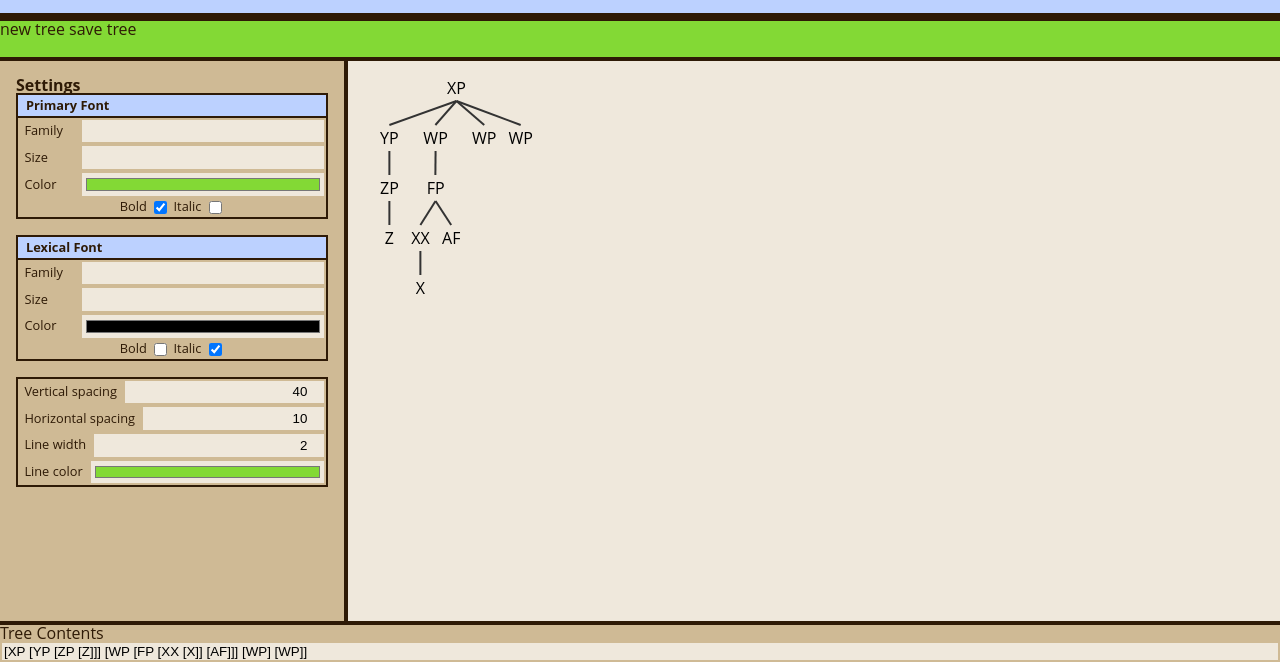
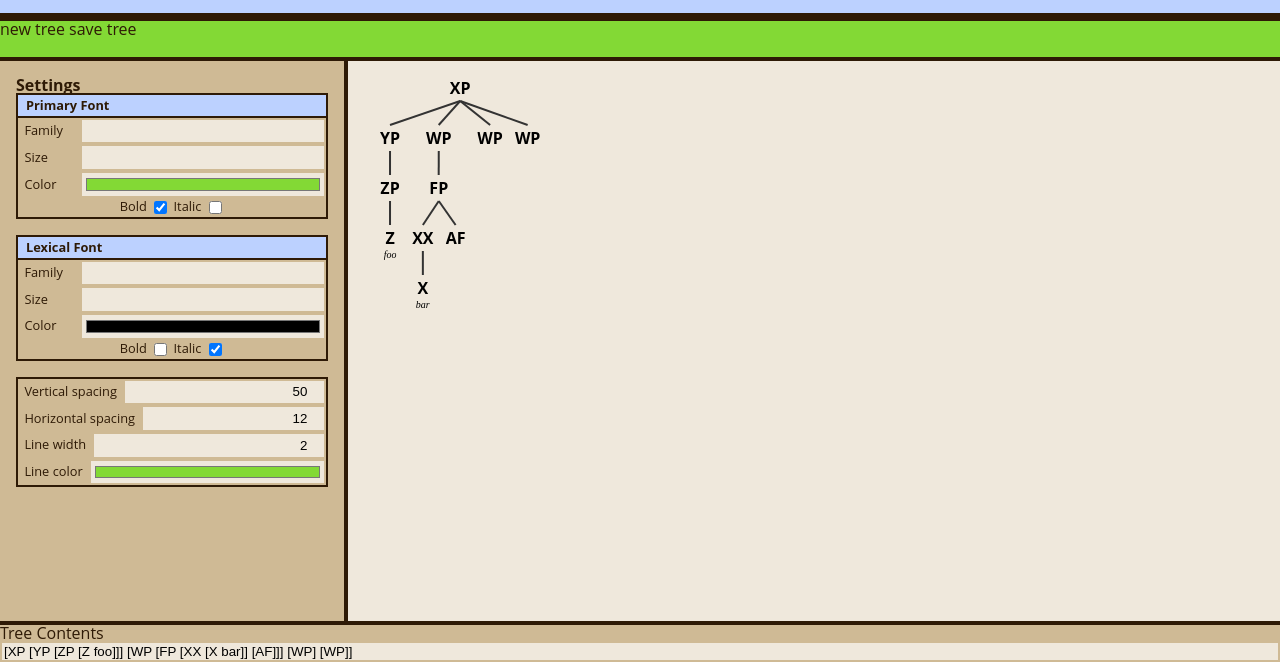
Before and after one commit to danrouse/sprouts-vanilla, a website: page app/index.html in a window 1280 px wide. Shown: the part 139-801 px from the top of the page. Drawn offline with nearby package versions, Linux system fonts and the light colour scheme; files that its build step writes are made by us from their sources.

Commit message:
change TreeNode object/proto structure, work on configs

```diff
--- a/app/index.html
+++ b/app/index.html
@@ -90,12 +90,12 @@
 
             <ul class="settings">
                 <li>
-                    <label for="settings_nodePaddingY">Vertical spacing</label>
-                    <input name="settings_nodePaddingY" type="number" class="setting" value="40">
+                    <label for="settings_nodeSpacingY">Vertical spacing</label>
+                    <input name="settings_nodeSpacingY" type="number" class="setting" value="50">
                 </li>
                 <li>
-                    <label for="settings_nodePaddingX">Horizontal spacing</label>
-                    <input name="settings_nodePaddingX" type="number" class="setting" value="10">
+                    <label for="settings_nodeSpacingX">Horizontal spacing</label>
+                    <input name="settings_nodeSpacingX" type="number" class="setting" value="12">
                 </li>
                 <li>
                     <label for="settings_lineWidth">Line width</label>
--- a/app/scripts/main.js
+++ b/app/scripts/main.js
@@ -21,170 +21,43 @@ function _svgelem(tag, initialAttrs) {
 
 // single node object
 // generates its own SVG recursively
-var TreeNode = function(nodeType, content, options, parent) {
-	this.type = nodeType;
+//var TreeNode = function(nodeType, content, options, parent) {
+var TreeNode = function(options) {
+	this.options = options.options;
+	this.parent = options.parent;
 	this.children = [];
-	this.content = content || '';
-	this.options = options;
-	this.parent = parent;
 
-	this.addChild = function(childType, childContent, position) {
-		var child = new TreeNode(childType, childContent, this.options, this);
-		position = position || this.children.length;
+	var fromString = options.fromString || '';
+
+	if(fromString.length) {
+		// generate from bracketed string
+		return this.fromString(fromString);
+	} else {
+		this.type = options.type;
+		this.head = options.head;
+	}
+}
+
+TreeNode.prototype = {
+	addChild: function(options) {
+		// allow just phrase name to be passed instead of options
+		if(typeof options === 'string') {
+			options = { type: options, head: '' };
+		}
+
+		var child = new TreeNode({ type: options.type, head: options.head, options: this.options, parent: this });
+		var position = options.position || this.children.length;
 
 		this.children.splice(position, 0, child);
 		return child;
-	};
+	},
 
-	this.removeChild = function(position) {
+	removeChild: function(position) {
 		this.children.splice(position, 1);
-	};
-
-	// convert this node and its children into bracketed text
-	this.toString = function() {
-		var out = '[' + this.type;
-
-		if(this.children.length) {
-			// recurse through children
-			for(var i in this.children) {
-				out += ' ' + this.children[i].toString();
-			}
-		} else if(this.content.length) {
-			// add head
-			out += ' ' + this.content;
-		}
-
-		return out + ']';
-	};
-
-	// create an SVG DOM element containing this node and all its children
-	this.toSVG = function(depth) {
-		depth = depth || 1;
-
-		var svg = _svgelem('svg'),
-			lines = [],
-			elemWidth = 0,
-			i;
-
-		// SVG must be rendered for getBBox to get size
-		// (? i'd like to remove this later but it doesn't
-		//  appear to be in the DOM?)
-		$('body').append(svg);
-
-		// add main label
-		var label = _svgelem('text', { 'class': 'sprouts__label' });
-		label.appendChild(document.createTextNode(this.type));
-		svg.appendChild(label);
-
-		var labelY = svg.getBBox().height;
-		var labelWidth = svg.getBBox().width;
-
-		// render children
-		if(this.children.length) {
-			var children = _svgelem('g', { 'class': 'children' });
-			svg.appendChild(children);
-
-			for(i in this.children) {
-				// Generate children recursively
-				var child = this.children[i].toSVG(depth + 1);
-				children.appendChild(child);
-				var childWidth = child.getBBox().width;
-
-				// Position the child adjacent to any existing siblings
-				child._attrs({
-					'x': elemWidth,
-					'y': options.nodeSpacingY
-				});
-
-				// create first point of connecting line at top center of child
-				var line = _svgelem('line');
-				line._attrs({
-					'stroke': options.lineColor,
-					'stroke-width': options.lineWidth,
-					'x1': elemWidth + (childWidth / 2),
-					'y1': options.nodeSpacingY - options.linePadding
-				});
-				lines.push(line);
-				svg.appendChild(line);
-
-				// re-center child + line if this is the only child
-				// and it's thinner than its parent
-				if(this.children.length === 1 && childWidth < labelWidth) {
-					child._attrs({ 'x': (labelWidth - childWidth) / 2 });
-					line._attrs({ 'x1': ((labelWidth - childWidth) / 2) + (childWidth / 2) })
-				}
-
-				// increase total width, add x-padding if not the last item
-				elemWidth += childWidth + (i < this.children.length - 1 ? options.nodeSpacingX : 0);
-			}
-
-		} else if(this.content.length) {
-			// no children, but there is a lexical head to display
-			var head = _svgelem('text', { 'class': 'sprouts__head' });
-			head.appendChild(document.createTextNode( this.content ));
-			svg.appendChild(head);
-		}
-
-
-
-		// get total width (label + children) and center label
-		var bbox = svg.getBBox();
-		label._attrs({
-			'alignment-baseline': 'text-before-edge',
-			'text-anchor': 'middle',
-			'x': bbox.width / 2
-		});
-
-		// point lines towards center
-		for(i in lines) {
-			lines[i]._attrs({
-				'x2': bbox.width / 2,
-				'y2': labelY + options.linePadding
-			});
-		}
-
-		// move lexical head under label as well
-		if(head) {
-			head._attrs({
-				'alignment-baseline': 'hanging',
-				'y': labelY + 2 // 2px static y padding to avoid cutoff
-			});
-
-			// make the svg slightly taller to account for the 2 units of padding we need
-			// recalc bbox height for moved text
-			bbox.height = svg.getBBox().height + 2;
-		}
-
-		// explicitly state final size (we can scale later)
-		svg._attrs({
-			width: bbox.width,
-			height: bbox.height
-		});
-
-		// quick reference to node type for debugging
-		svg._nodeType = this.type;
-
-		return svg;
-	};
-};
-
-// tree master object
-// provides a root object, text parser, and writes the product to the DOM
-var Tree = function(contents, initialOptions) {
-	var options = this.options = initialOptions || {};
-
-	options.nodeSpacingY = typeof options.nodeSpacingY !== 'undefined' ? options.nodeSpacingY : 50;
-	options.nodeSpacingX = typeof options.nodeSpacingX !== 'undefined' ? options.nodeSpacingX : 12;
-	options.linePadding = typeof options.linePadding !== 'undefined' ? options.linePadding : 2;
-	options.lineWidth = typeof options.lineWidth !== 'undefined' ? options.lineWidth : 2;
-	options.lineColor = options.lineColor || '#333333';
-
-
-	this.treeElement = document.getElementById('sprouts-tree');
-	this.textElement = document.getElementById('sprouts-text');
+	},
 
 	// parses bracketed text into TreeNode objects
-	this.fromString = function(text) {
+	fromString: function(text) {
 		// match the phrase type and its contents
 		var currentObject,
 			currentPhrase = '',
@@ -198,8 +71,8 @@ var Tree = function(contents, initialOptions) {
 			   (text[i] === '[' || text[i] === ']' || text[i] === ' ')) {
 				// create root if we need to
 				var newObject = currentObject
-						? currentObject.addChild(currentPhrase, currentHead)
-						: new TreeNode(currentPhrase, currentHead, this.options);
+						? currentObject.addChild({ type: currentPhrase, head: currentHead })
+						: new TreeNode({ type: currentPhrase, head: currentHead, options: this.options });
 
 				currentObject = newObject;
 				currentPhrase = '';
@@ -212,13 +85,12 @@ var Tree = function(contents, initialOptions) {
 			} else if(text[i] === ']') {
 				// bracket close, apply any captured head
 				if(currentHead.length) {
-					currentObject.contents = currentHead;
+					currentObject.head = currentHead;
 					currentHead = '';
 				}
 
 				// ascend back up tree
 				if(currentObject.parent) {
-					currentObject
 					currentObject = currentObject.parent;
 				}
 
@@ -247,7 +119,179 @@ var Tree = function(contents, initialOptions) {
 		}
 
 		return currentObject;
-	};
+	},
+
+	// convert this node and its children into bracketed text
+	toString: function() {
+		var out = '[' + this.type;
+
+		if(this.children.length) {
+			// recurse through children
+			for(var i in this.children) {
+				out += ' ' + this.children[i].toString();
+			}
+		} else if(this.head.length) {
+			// add head
+			out += ' ' + this.head;
+		}
+
+		return out + ']';
+	},
+
+	// create an SVG DOM element containing this node and all its children
+	toSVG: function(depth) {
+		depth = depth || 1;
+
+		var svg = _svgelem('svg'),
+			lines = [],
+			elemWidth = 0,
+			i;
+
+		// SVG must be rendered for getBBox to get size
+		// (? i'd like to remove this later but it doesn't
+		//  appear to be in the DOM?)
+		$('body').append(svg);
+
+		// add main label
+		var label = _svgelem('text', {
+			'class': 'sprouts__label',
+			'font-family': this.options.nodeFontFamily,
+			'font-size': this.options.nodeFontSize,
+			'color': this.options.nodeFontColor,
+			'font-weight': this.options.nodeFontBold ? 'bold' : 'normal',
+			'font-style': this.options.nodeFontItalic ? 'italic' : 'normal'
+		});
+		label.appendChild(document.createTextNode(this.type));
+		svg.appendChild(label);
+
+		var labelY = svg.getBBox().height;
+		var labelWidth = svg.getBBox().width;
+
+		// render children
+		if(this.children.length) {
+			var children = _svgelem('g', { 'class': 'children' });
+			svg.appendChild(children);
+
+			for(i in this.children) {
+				// Generate children recursively
+				var child = this.children[i].toSVG(depth + 1);
+				children.appendChild(child);
+				var childWidth = child.getBBox().width;
+
+				// Position the child adjacent to any existing siblings
+				child._attrs({
+					'x': elemWidth,
+					'y': this.options.nodeSpacingY
+				});
+
+				// create first point of connecting line at top center of child
+				var line = _svgelem('line');
+				line._attrs({
+					'class': 'sprouts__line',
+					'stroke': this.options.lineColor,
+					'stroke-width': this.options.lineWidth,
+					'x1': elemWidth + (childWidth / 2),
+					'y1': this.options.nodeSpacingY - this.options.linePadding
+				});
+				lines.push(line);
+				svg.appendChild(line);
+
+				// re-center child + line if this is the only child
+				// and it's thinner than its parent
+				if(this.children.length === 1 && childWidth < labelWidth) {
+					child._attrs({ 'x': (labelWidth - childWidth) / 2 });
+					line._attrs({ 'x1': ((labelWidth - childWidth) / 2) + (childWidth / 2) })
+				}
+
+				// increase total width, add x-padding if not the last item
+				elemWidth += childWidth + (i < this.children.length - 1 ? this.options.nodeSpacingX : 0);
+			}
+
+		} else if(this.head.length) {
+			// no children, but there is a lexical head to display
+			var head = _svgelem('text', {
+				'class': 'sprouts__head',
+				'font-family': this.options.headFontFamily,
+				'font-size': this.options.headFontSize,
+				'color': this.options.headFontColor,
+				'font-weight': this.options.headFontBold ? 'bold' : 'normal',
+				'font-style': this.options.headFontItalic ? 'italic' : 'normal'
+			});
+			head.appendChild(document.createTextNode( this.head ));
+			svg.appendChild(head);
+		}
+
+		// get total width (label + children) and center label
+		var bbox = svg.getBBox();
+		label._attrs({
+			'alignment-baseline': 'text-before-edge',
+			'text-anchor': 'middle',
+			'x': bbox.width / 2
+		});
+
+		// point lines towards center
+		for(i in lines) {
+			lines[i]._attrs({
+				'x2': bbox.width / 2,
+				'y2': labelY + this.options.linePadding
+			});
+		}
+
+		// move lexical head under label as well
+		if(head) {
+			head._attrs({
+				'alignment-baseline': 'hanging',
+				'y': labelY + 2 // 2px static y padding to avoid cutoff
+			});
+
+			// make the svg slightly taller to account for the 2 units of padding we need
+			// recalc bbox height for moved text
+			bbox.height = svg.getBBox().height + 2;
+		}
+
+		// explicitly state final size (we can scale later)
+		svg._attrs({
+			width: bbox.width,
+			height: bbox.height
+		});
+
+		// quick reference to node type for debugging
+		svg._nodeType = this.type;
+
+		return svg;
+	}
+};
+
+// tree master object
+// provides a root object, text parser, and writes the product to the DOM
+var defaults = {
+	nodeFontFamily: 'Open Sans',
+	nodeFontSize: 16,
+	nodeFontColor: '#0000ff',
+	nodeFontBold: true,
+	nodeFontItalic: false,
+	headFontFamily: 'Times New Roman',
+	headFontSize: 10,
+	headFontColor: '#ff0000',
+	headFontBold: false,
+	headFontItalic: true,
+	nodeSpacingY: 50,
+	nodeSpacingX: 12,
+	linePadding: 2,
+	lineWidth: 2,
+	lineColor: '#333333'
+}
+var Tree = function(contents, initialOptions) {
+	var options = this.options = initialOptions || {};
+
+	for(var key in defaults) {
+		if(typeof options[key] === 'undefined') {
+			options[key] = defaults[key];
+		}
+	}
+
+	this.treeElement = document.getElementById('sprouts-tree');
+	this.textElement = document.getElementById('sprouts-text');
 
 	// converts internal Tree structure to bracketed text
 	this.toString = function() {
@@ -272,13 +316,11 @@ var Tree = function(contents, initialOptions) {
 	};
 
 	// initialize
-	if(contents.length) {
-		this.root = this.fromString(contents);
-	} else {
-		this.root = new TreeNode('XP', null, options);
-	}
+	this.root = new TreeNode({
+	 	fromString: contents,
+	 	options: options });
+
 	this.draw(options.noTextUpdate);
-	console.log('new tree', this.root);
 };
 
 
@@ -302,11 +344,21 @@ jQuery(function() {
 
 	// settings handlers
 	$('.setting').on('change', function(event) {
-		console.log('setting change', event);
+		// remove 'settings_' from name for options key
+		var value = this.value;
+		if(this.type === 'number' || this.type === 'range') {
+			value = parseFloat(value);
+		}
+		tree.options[this.name.substr(9)] = value;
+		tree.draw(true);
 	});
 
 	// databind the tree contents text input
 	$('#sprouts-text').on('keyup', function(event) {
-		tree = new Tree(this.value, { noTextUpdate: true });
+		tree.root = new TreeNode({
+		 	fromString: this.value,
+		 	options: tree.options });
+
+		tree.draw(true);
 	});
 });
```
